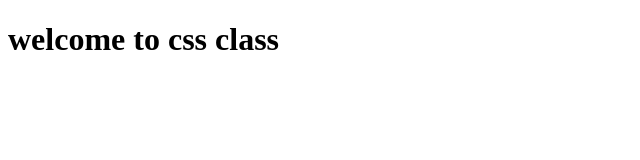
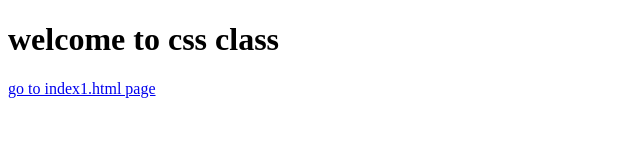
Before and after one commit to jiya-patel-cg/project, a plain HTML site: page index.html in a window 1280 px wide. Shown: the whole page, without its empty margins (0-640 px from the left). Drawn offline with Linux system fonts and the light colour scheme.

Commit message:
add a file

```diff
--- a/index.html
+++ b/index.html
@@ -7,5 +7,6 @@
 </head>
 <body>
     <h1>welcome to css class</h1>
+    <a href="index1.html">go to index1.html page</a>
 </body>
 </html>
```
